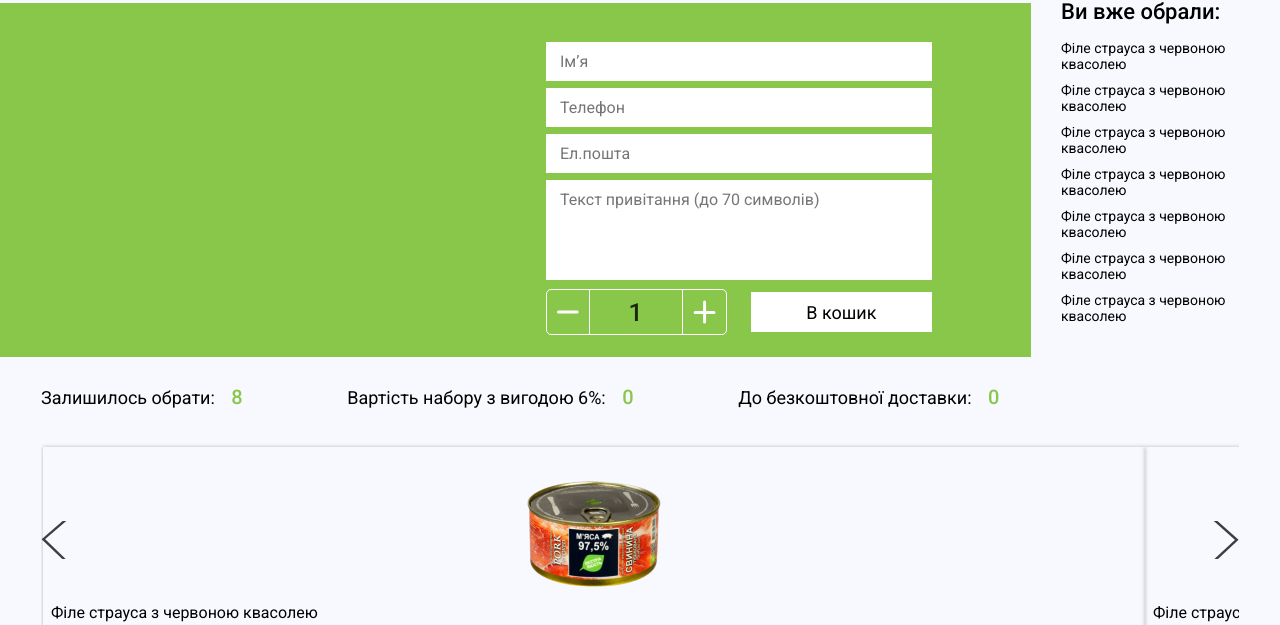
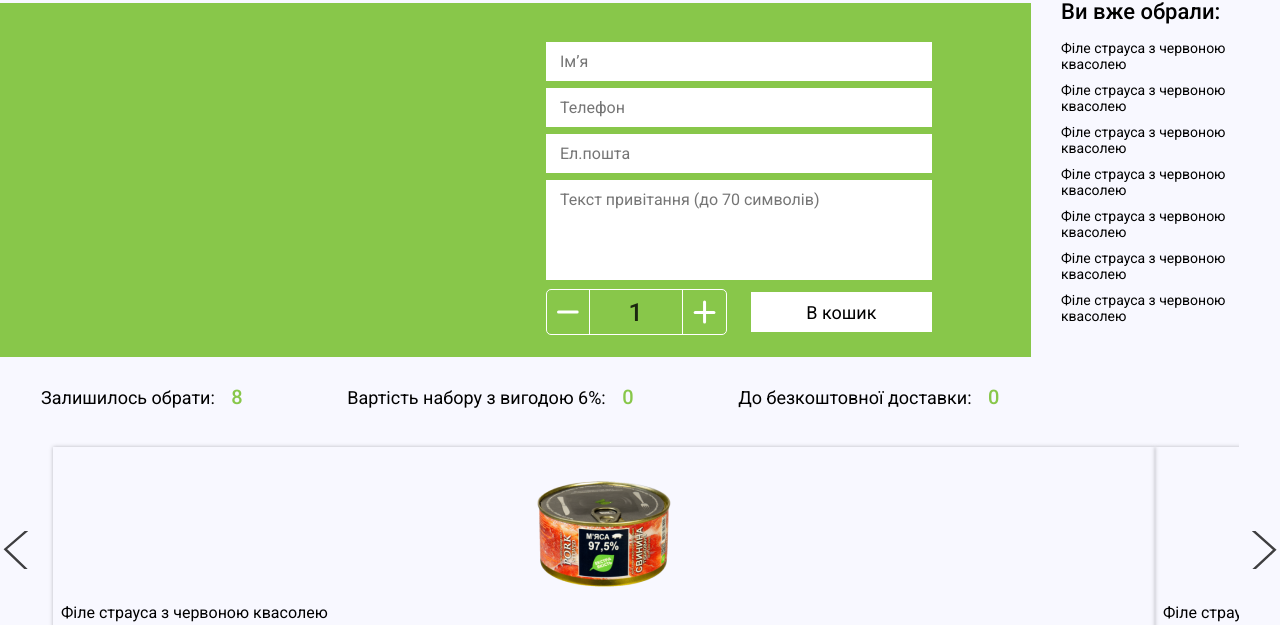
Before and after one commit to Miroslavetsh/zdorovo, a website: page src/giftbox.html in a window 1280 px wide. Shown: the part 175-800 px from the top of the page. Drawn offline with nearby package versions, Linux system fonts and the light colour scheme; files that its build step writes are made by us from their sources; a web font is replaced by a local one.

Commit message:
Fix giftbox cases

```diff
--- a/src/giftbox.html
+++ b/src/giftbox.html
@@ -52,7 +52,8 @@
                                         Клікніть на товар у стрічці, щоб додати його в набір
                                     </div>
 
-                                    <div class="giftbox__open"> <!---Поменять путь к картинке закрытой коробке, когда giftbox собран. (Все картинки giftbox находятся в img/large-box)-->
+                                    <div class="giftbox__open">
+                                        <!---Поменять путь к картинке закрытой коробке, когда giftbox собран. (Все картинки giftbox находятся в img/large-box)-->
 
                                     </div>
                                 </div>
@@ -60,16 +61,13 @@
                                 <div class="giftbox__form _disabled" id="giftboxForm">
                                     <form action="#">
                                         <fieldset class="giftbox__fieldset">
-                                            <input disabled type="text" class="giftbox__input"
-                                                placeholder="Ім’я">
+                                            <input disabled type="text" class="giftbox__input" placeholder="Ім’я">
                                         </fieldset>
                                         <fieldset class="giftbox__fieldset">
-                                            <input disabled type="text" class="giftbox__input"
-                                                placeholder="Телефон">
+                                            <input disabled type="text" class="giftbox__input" placeholder="Телефон">
                                         </fieldset>
                                         <fieldset class="giftbox__fieldset">
-                                            <input disabled type="emain" class="giftbox__input"
-                                                placeholder="Ел.пошта">
+                                            <input disabled type="emain" class="giftbox__input" placeholder="Ел.пошта">
                                         </fieldset>
                                         <fieldset class="giftbox__fieldset">
                                             <textarea disabled type="text" class="giftbox__input" maxlength="70"
@@ -158,8 +156,8 @@
 
                     </div>
 
+                    <div class="swiper-button-prev"></div>
                     <div class="gb-swiper-container" id="productsBlock">
-                        <div class="swiper-button-prev"></div>
                         <div class="swiper-wrapper">
                             <div class="giftbox__card swiper-slide with-instruction">
                                 <div class="instruction">
@@ -338,10 +336,8 @@
                                 </div>
                             </div>
                         </div>
-                        <div class="swiper-button-next"></div>
-
-
                     </div>
+                    <div class="swiper-button-next"></div>
                 </div>
 
         </section>
@@ -352,8 +348,10 @@
             <div class="giftbox__packages-wrapper">
                 <h3>Оберіть набір, який будемо збирати</h3>
                 <div class="giftbox__packages-inner">
-                    <div class="giftbox__packages first__giftbox-package" data-close data-img="./img/large-box/large-box-empty.png"></div>
-                    <div class="giftbox__packages second__giftbox-package" data-close data-img="./img/large-box/large-box-empty-2.png"></div>
+                    <div class="giftbox__packages first__giftbox-package" data-close
+                        data-img="./img/large-box/large-box-empty.png"></div>
+                    <div class="giftbox__packages second__giftbox-package" data-close
+                        data-img="./img/large-box/large-box-empty-2.png"></div>
                 </div>
             </div>
         </div>
--- a/src/scss/giftbox.scss
+++ b/src/scss/giftbox.scss
@@ -150,6 +150,7 @@
   }
 
   &__inner {
+    position: relative;
     display: flex;
     flex-wrap: wrap;
     min-width: 0;
@@ -280,6 +281,11 @@
         background: transparent;
       }
     }
+  }
+
+  .instruction {
+    max-width: 220px;
+    font-size: 14px;
   }
 
   &__aside {
@@ -511,7 +517,7 @@
 
   .swiper-wrapper {
     margin: -20px 0;
-    padding: 20px 0;
+    padding: 20px 10px;
     max-width: 1102px;
     display: flex;
     margin-left: 2px;
@@ -519,24 +525,24 @@
 
   .swiper-button-prev {
     position: absolute;
-    top: 50%;
+    top: 86%;
     left: 0;
     z-index: 10;
 
     cursor: pointer;
 
-    transform: translateY(-50%);
+    transform: translate(-100%, -50%);
   }
 
   .swiper-button-next {
     position: absolute;
-    top: 50%;
+    top: 86%;
     right: 0;
     z-index: 10;
 
     cursor: pointer;
 
-    transform: translateY(-50%);
+    transform: translate(100%, -50%);
   }
 
   .swiper-button-disabled {
--- a/src/scss/preview.scss
+++ b/src/scss/preview.scss
@@ -34,7 +34,7 @@
   &__button {
     width: auto;
     display: inline-block;
-    padding: 1.25rem 2rem;
+    padding: 1.25rem 3.5rem;
     border: 1px solid $mainWhtColor;
     font-size: 16px;
     font-weight: 500;
```
Also changed, not shown: src/email.html (+1 -1 lines).
